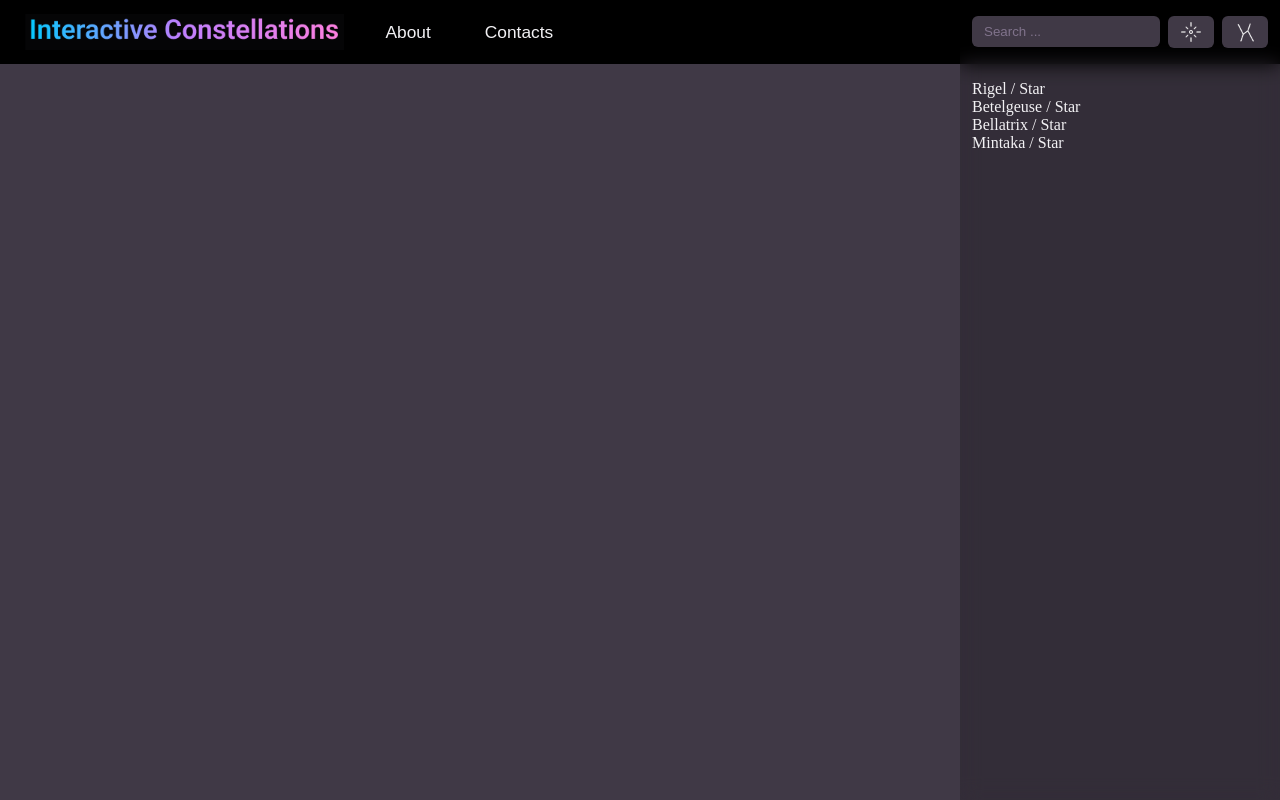
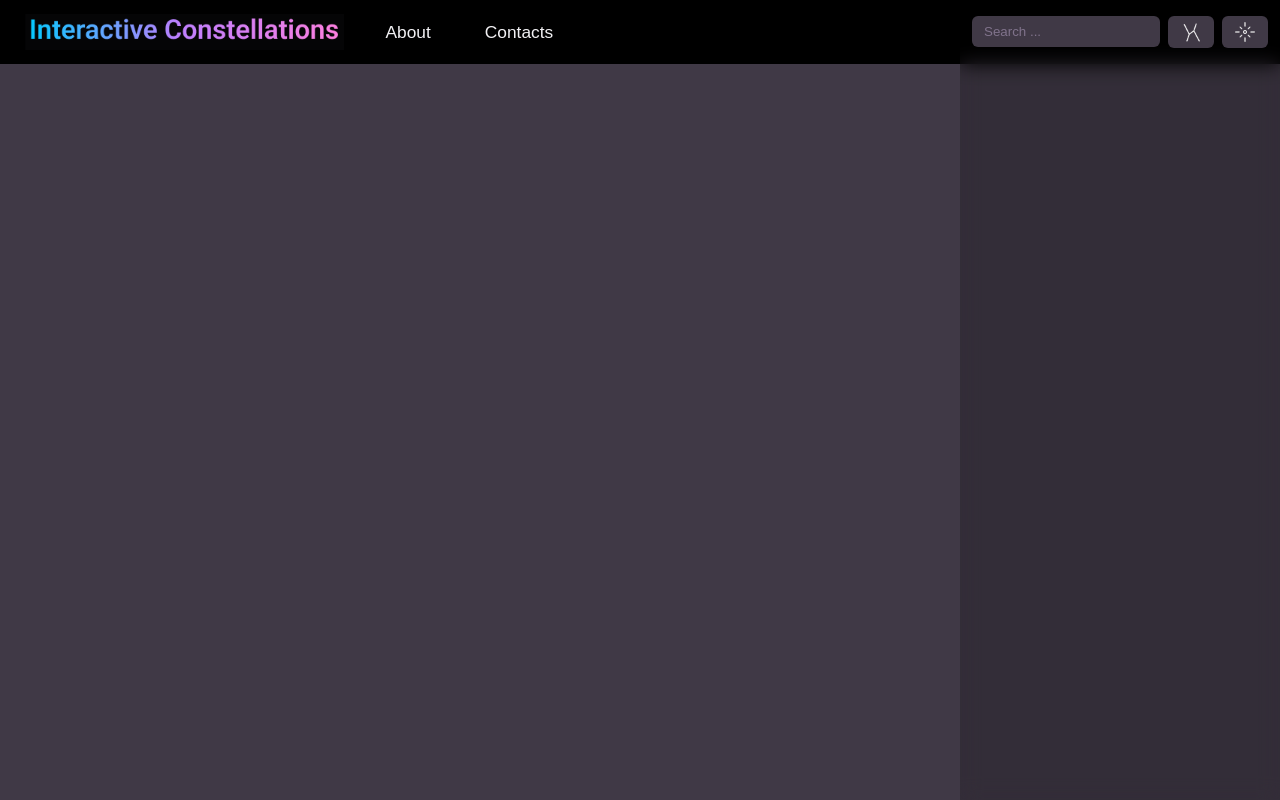
Before and after one commit to htantsiura/Constellations, a React (Vite) app in the folder React-project/: page / in a window 1280 px wide. Built offline with nearby package versions, Linux system fonts and the light colour scheme.

Commit message:
filter buttons work

```diff
--- /dev/null
+++ b/React-project/src/components/SideContent/SideContent.jsx
@@ -0,0 +1,15 @@
+import './SideContent.css'
+import { AllStars } from '../../StarsData'
+import { AllConstellations } from '../../ConstellationsData'
+
+export default function SideContent( isStar , data) {
+  return (
+    <div>
+      {data.map((item) => (
+        <p key={item.id}>
+          {item.officialName} / {item.entity}
+        </p>
+      ))}
+    </div>
+  )
+}
--- a/React-project/src/components/SidePanel/SidePanel.jsx
+++ b/React-project/src/components/SidePanel/SidePanel.jsx
@@ -5,43 +5,47 @@ import { AllStars } from '../../StarsData'
 import { AllConstellations } from '../../ConstellationsData'
 import iconStar from '../../assets/Icon-star.png'
 import iconConstell from '../../assets/Icon-constellation.png'
+import SideContent from '../SideContent/SideContent'
 import { useState } from 'react'
 
 export default function SidePanel() {
   const [isStar, setIsStar] = useState(false);
   const [isConstellation, setIsConstellation] = useState(false);
+  const [contentStars, setContentStars] = useState(null)
+  const [contentConstell, setContentConstell] = useState(null)
 
   return (
     <div className="side-panel-container">
 
       <div className='side-panel-header'>
         <SearchInput />
+
         <FilterButton
           id="Constellation-btn"
-          icon={iconStar}
-          /* onClick={() => handleClick(isStar)} */
-          onClick={() => setIsStar(!isStar)}
-          isActive={isStar}
-          bgColor="var(--secondary-750)"
+          icon={iconConstell}
+          onClick={() => {
+            setIsConstellation(!isConstellation),
+            setContentConstell( !isConstellation ? SideContent(isConstellation, AllConstellations) : null )
+          }}
+          isActive={isConstellation}
+          bgColor="var(--primary-500)"
         />
         <FilterButton
           id="Star-btn"
-          icon={iconConstell}
-          onClick={() => setIsConstellation(!isConstellation)}
-          isActive={isConstellation}
-          bgColor="var(--primary-500)"
+          icon={iconStar}
+          onClick={() => {
+            setIsStar(!isStar),
+            setContentStars( !isStar ? SideContent(isStar, AllStars) : null )
+          }}
+          isActive={isStar}
+          bgColor="var(--secondary-750)"
         />
       </div>
 
       <div className='side-panel-body'>
-        {AllStars.map((item) => (
-          <p key={item.id}>
-            {item.officialName} / {item.entity}
-          </p>
-        ))}
+        {contentConstell}
+        {contentStars}
       </div>
     </div>
-
   )
-
 }
```
Also changed, not shown: React-project/src/components/SideContent/SideContent.css (added).
